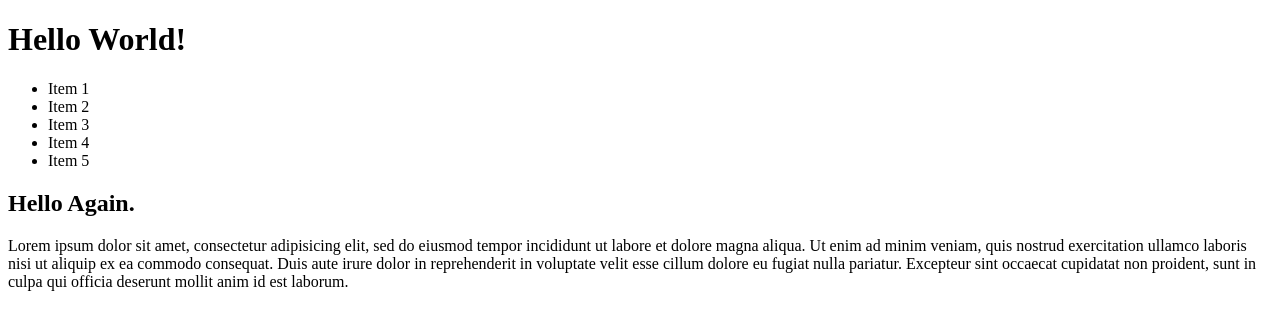
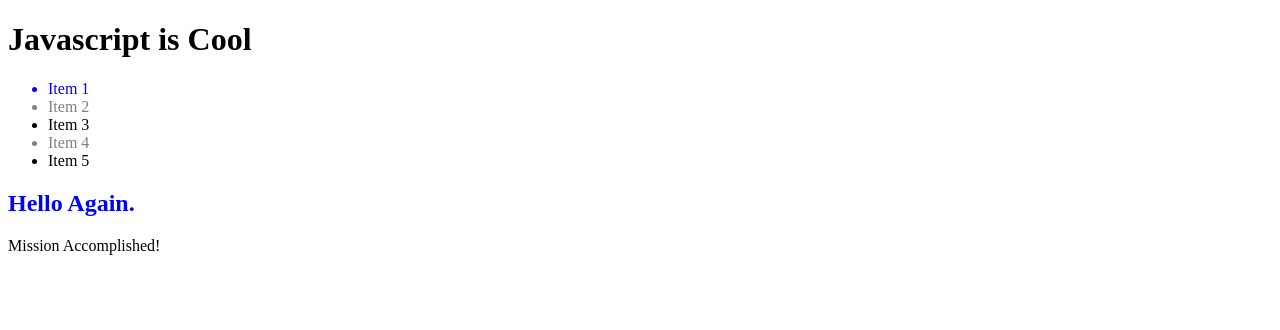
Before and after one commit to Matt-Wiram/codeup-web-exerercises, a website: page html/dom-query-js.html in a window 1280 px wide. Drawn offline with Linux system fonts and the light colour scheme.

Commit message:
dom query js

```diff
--- a/html/dom-query-js.html
+++ b/html/dom-query-js.html
@@ -29,25 +29,28 @@
     (function() {
         "use strict";
         // TODO: Uncomment next line and get the main header element by id
-        // var mainHeader = ;
+         var mainHeader = document.getElementById("main-header");
 
         // TODO: Set inner html of mainHeader to "JavaScript is Cool"
-
+        mainHeader.innerHTML = "Javascript is Cool"
         // TODO: Uncomment the next line and get the sub header element by id
-        // var subHeader = ;
+         var subHeader = document.getElementById("sub-header");
 
         // TODO: Set the text color of subHeader to blue
-
+        subHeader.style.color = "blue";
         // TODO: Uncomment the next line and get all list items
-        // var listItems = ;
+         var listItems = document.getElementsByTagName("li");
 
         // TODO: Set text color on every other list item to grey
         // TODO: Set text color of li with dbid = 1 to blue
-
+        listItems[1].style.color = "grey";
+        listItems[3].style.color = "grey";
+        listItems[0].style.color = "blue"
         // TODO: Uncomment the next line and get all elements with class name sub-paragraph
-        // var subParagraphs = ;
+         var subParagraphs = document.getElementsByClassName("sub-paragraph");
 
         // TODO: Change the text in the first sub paragraph to "Mission Accomplished!"
+        subParagraphs[0].innerHTML = "Mission Accomplished!"
     })();
 </script>
 </body>
```
